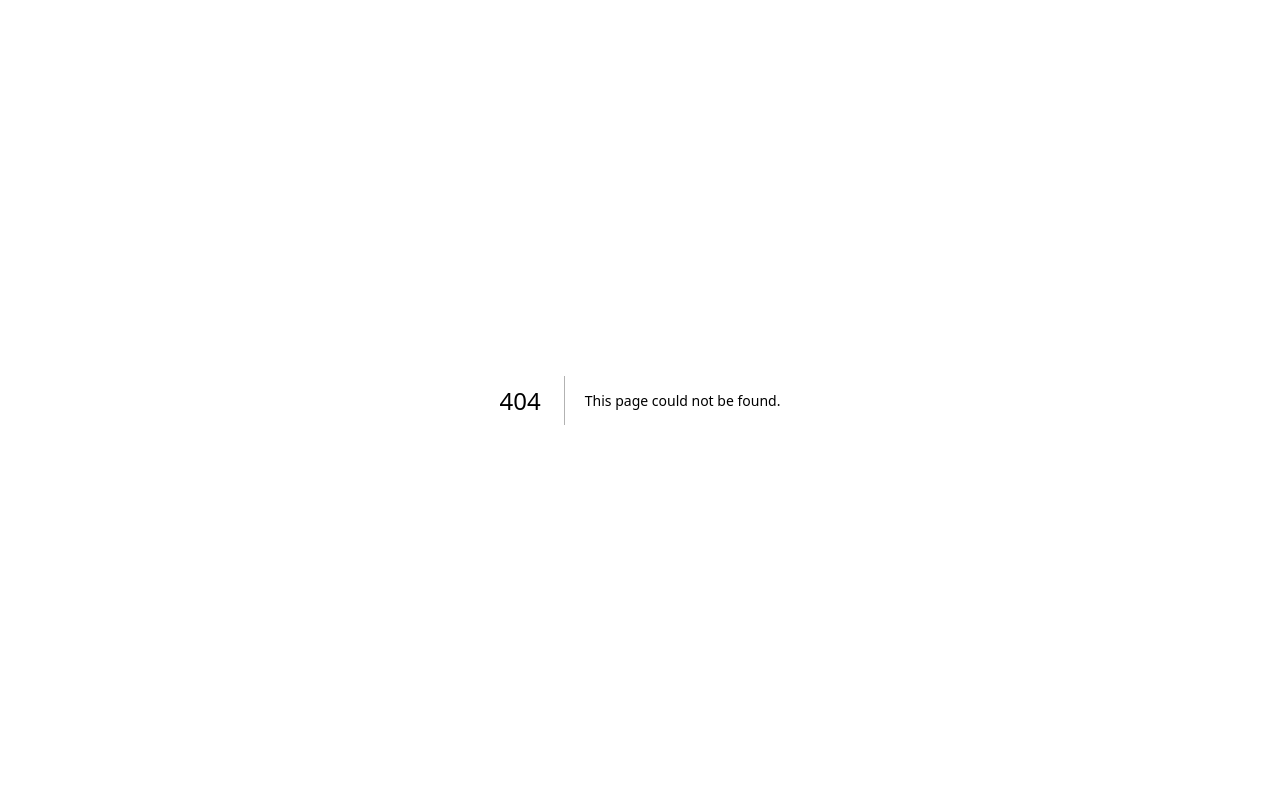
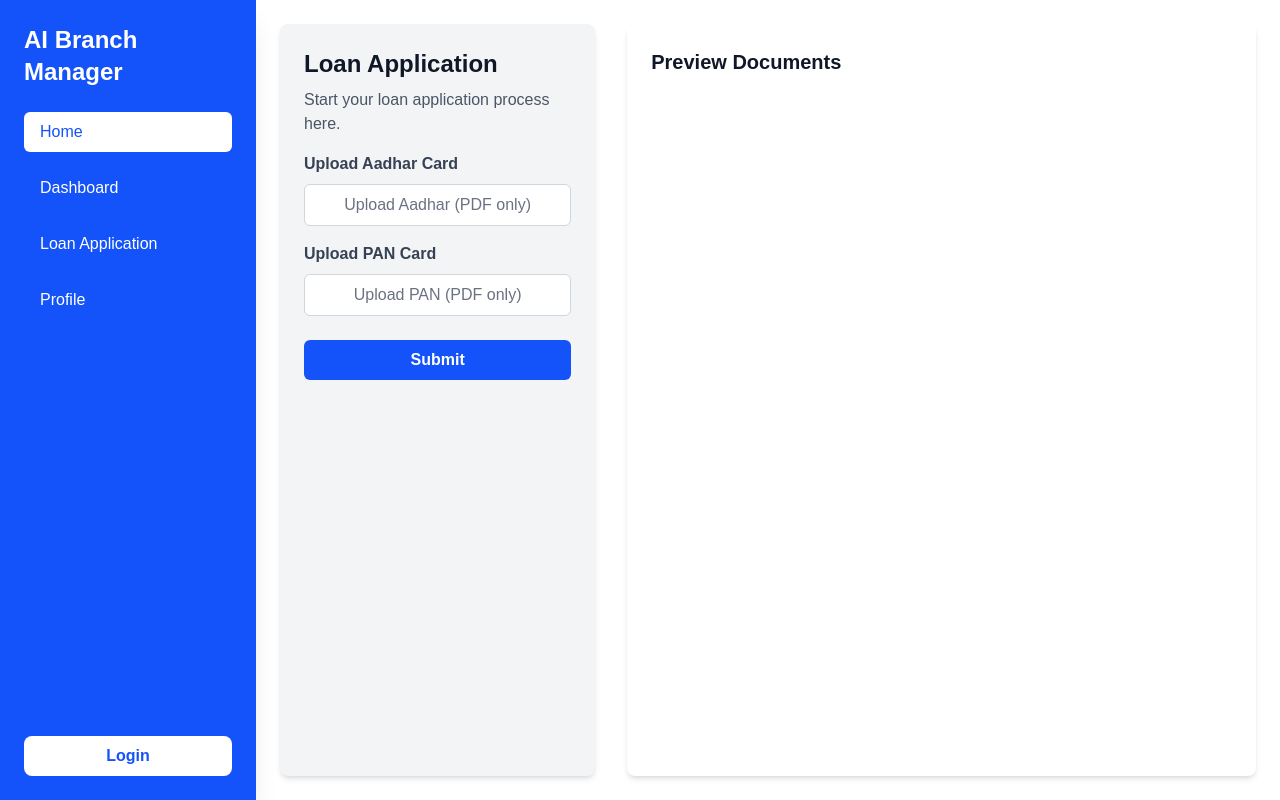
Before and after one commit to WiiWake3101/STANDARD-CHARTERED-HACKATHON-2025, a Next.js app: page /loan_application in a window 1280 px wide. Before the commit this address had no page. Built offline with nearby package versions, Linux system fonts and the light colour scheme.

Commit message:
added Loan Application

```diff
--- /dev/null
+++ b/next.config.js
@@ -0,0 +1,14 @@
+const withTM = require("next-transpile-modules")(["pdfjs-dist"]);
+
+module.exports = withTM({
+  webpack: (config, { isServer }) => {
+    if (!isServer) {
+      config.resolve.fallback = {
+        ...config.resolve.fallback,
+        fs: false,
+        path: false,
+      };
+    }
+    return config;
+  },
+});
--- a/pages/components/Navbar.jsx
+++ b/pages/components/Navbar.jsx
@@ -48,7 +48,7 @@ export default function Navbar() {
           <a href="/dashboard" className="block py-2 px-4 hover:bg-blue-300 rounded-md text-white">
             Dashboard
           </a>
-          <a href="/loan" className="block py-2 px-4 hover:bg-blue-300 rounded-md text-white">
+          <a href="/loan_application" className="block py-2 px-4 hover:bg-blue-300 rounded-md text-white">
             Loan Application
           </a>
           <a href="/profile" className="block py-2 px-4 hover:bg-blue-300 rounded-md text-white">
--- /dev/null
+++ b/pages/loan_application.jsx
@@ -0,0 +1,100 @@
+import React, { useState } from "react";
+import Navbar from "./components/Navbar";
+import { Worker, Viewer } from "@react-pdf-viewer/core";
+import "@react-pdf-viewer/core/lib/styles/index.css"; // Required for styles
+
+const LoanApplication = () => {
+  const [aadharFile, setAadharFile] = useState(null);
+  const [panFile, setPanFile] = useState(null);
+  const [aadharPreviewUrl, setAadharPreviewUrl] = useState(null);
+  const [panPreviewUrl, setPanPreviewUrl] = useState(null);
+
+  // Handle file upload and generate preview
+  const handleFileUpload = (event, setFile, setPreviewUrl) => {
+    const file = event.target.files[0];
+
+    if (file && file.type === "application/pdf") {
+      setFile(file);
+      setPreviewUrl(URL.createObjectURL(file)); // Generate a preview URL
+    } else {
+      alert("Only PDF files are allowed!");
+      event.target.value = "";
+    }
+  };
+
+  return (
+    <div className="bg-white min-h-screen flex">
+      {/* Sidebar Navbar */}
+      <Navbar />
+
+      {/* Main Content - Flexbox Layout */}
+      <div className="flex-1 p-6 ml-64 flex gap-8">
+        {/* Left Section - File Uploads */}
+        <div className="w-1/3 bg-gray-100 p-6 rounded-lg shadow-md">
+          <h1 className="text-2xl font-bold text-gray-900">Loan Application</h1>
+          <p className="text-gray-600 mt-2">Start your loan application process here.</p>
+
+          {/* Aadhar Upload */}
+          <label className="block text-gray-700 font-semibold mt-4 mb-2">Upload Aadhar Card</label>
+          <div className="relative">
+            <input
+              type="file"
+              accept="application/pdf"
+              onChange={(e) => handleFileUpload(e, setAadharFile, setAadharPreviewUrl)}
+              className="absolute inset-0 w-full h-full opacity-0 cursor-pointer"
+            />
+            <div className="w-full p-2 border border-gray-300 rounded-md bg-white text-gray-500 text-center cursor-pointer">
+              {aadharFile ? aadharFile.name : "Upload Aadhar (PDF only)"}
+            </div>
+          </div>
+
+          {/* PAN Upload */}
+          <label className="block text-gray-700 font-semibold mt-4 mb-2">Upload PAN Card</label>
+          <div className="relative">
+            <input
+              type="file"
+              accept="application/pdf"
+              onChange={(e) => handleFileUpload(e, setPanFile, setPanPreviewUrl)}
+              className="absolute inset-0 w-full h-full opacity-0 cursor-pointer"
+            />
+            <div className="w-full p-2 border border-gray-300 rounded-md bg-white text-gray-500 text-center cursor-pointer">
+              {panFile ? panFile.name : "Upload PAN (PDF only)"}
+            </div>
+          </div>
+
+          {/* Submit Button */}
+          <button className="mt-6 w-full bg-[#1453F9] text-white py-2 rounded-md font-semibold hover:bg-blue-700 transition">
+            Submit
+          </button>
+        </div>
+
+        {/* Right Section - PDF Previews */}
+        <div className="w-2/3 bg-white p-6 rounded-lg shadow-md">
+          <h2 className="text-xl font-semibold text-gray-900 mb-4">Preview Documents</h2>
+
+          {/* Aadhar Preview */}
+          {aadharPreviewUrl && (
+            <div className="mb-6 border border-gray-300 rounded-md overflow-hidden">
+              <h3 className="text-md font-semibold text-gray-700 p-2 bg-gray-200">Aadhar Preview</h3>
+              <Worker workerUrl={`https://cdnjs.cloudflare.com/ajax/libs/pdf.js/2.16.105/pdf.worker.min.js`}>
+                <Viewer fileUrl={aadharPreviewUrl} />
+              </Worker>
+            </div>
+          )}
+
+          {/* PAN Preview */}
+          {panPreviewUrl && (
+            <div className="border border-gray-300 rounded-md overflow-hidden">
+              <h3 className="text-md font-semibold text-gray-700 p-2 bg-gray-200">PAN Preview</h3>
+              <Worker workerUrl={`https://cdnjs.cloudflare.com/ajax/libs/pdf.js/2.16.105/pdf.worker.min.js`}>
+                <Viewer fileUrl={panPreviewUrl} />
+              </Worker>
+            </div>
+          )}
+        </div>
+      </div>
+    </div>
+  );
+};
+
+export default LoanApplication;
```
Also changed, not shown: package.json (+8 -1 lines), 1 other file (tests, documents, lock files or other folders).
